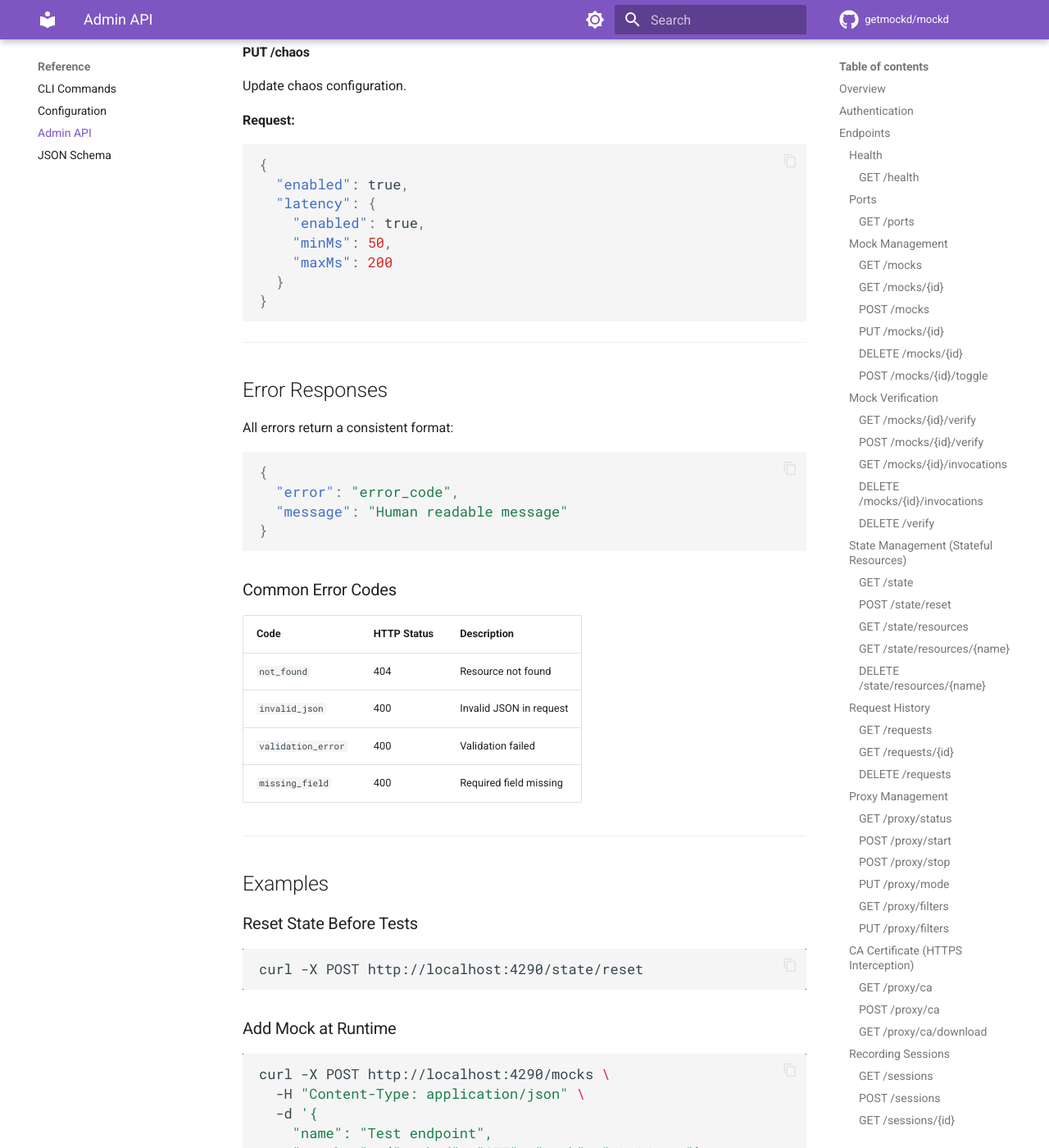
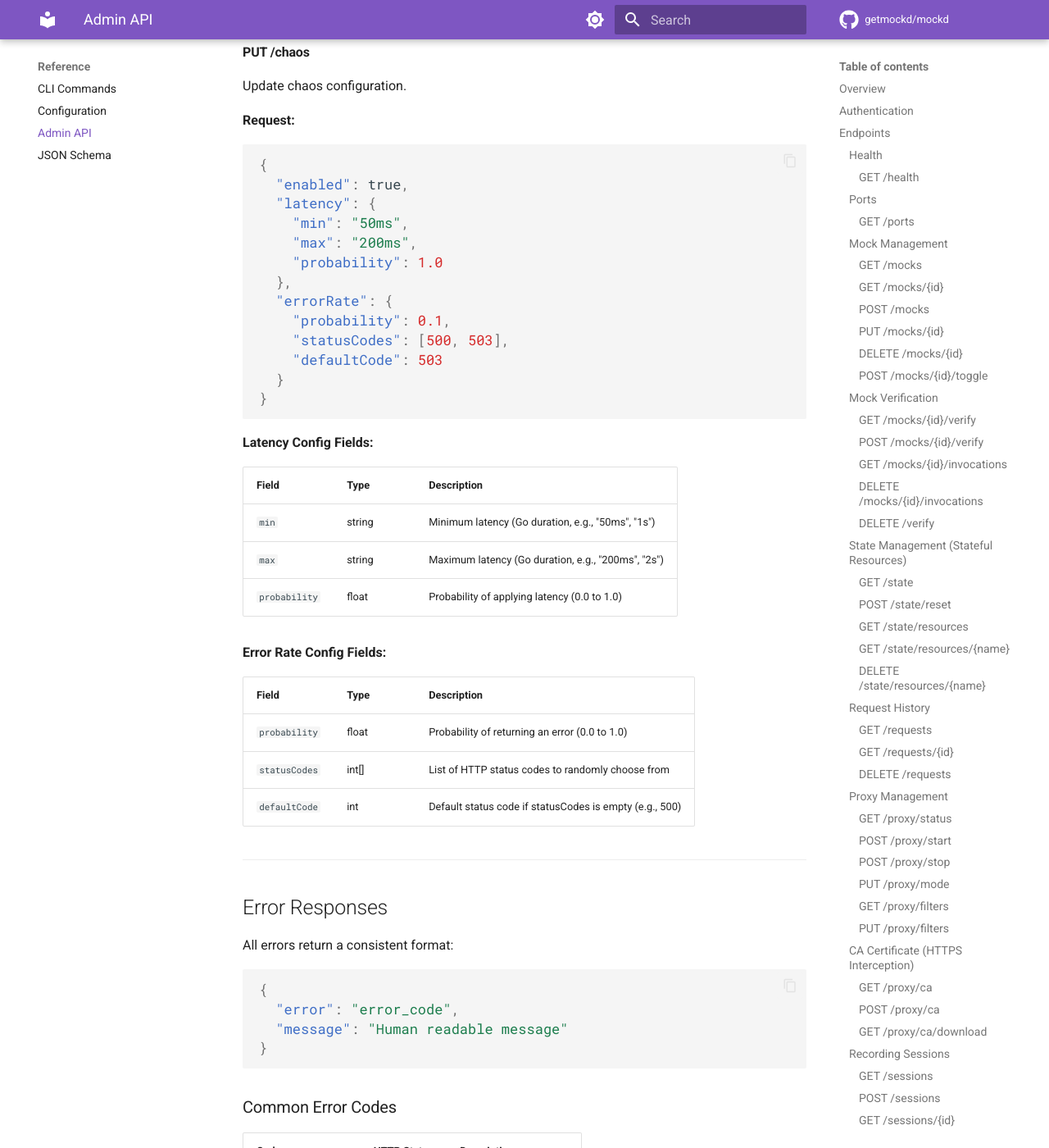
Before and after one commit to getmockd/mockd, an MkDocs documentation site: the page built from docs/reference/admin-api.md, in a window 1280 px wide and 1400 px high, scrolled down 21222 px. Shown: the whole window at 82% size. Built offline with MkDocs 1.6.1 and Material for MkDocs 9.7.7, drawn with Linux system fonts in a browser that asks for light colours; comment, search, counter and statistics services are not loaded; some of the changed text lies outside the part shown.

Commit message:
fix: align chaos API ErrorRateConfig with engine types
- Update ErrorRateConfig to use statusCodes (array) and defaultCode instead of statusCode (single int)
- Update admin-api.md docs to match actual API structure
- Fix chaos latency docs to use string duration format ("100ms") instead of minMs/maxMs integers
- Update chaos_handlers_test.go to use new field names

This fixes the mismatch between the admin client types and the engine types.

````diff
--- a/docs/reference/admin-api.md
+++ b/docs/reference/admin-api.md
@@ -944,14 +944,14 @@ Get current chaos configuration.
 {
   "enabled": true,
   "latency": {
-    "enabled": true,
-    "minMs": 100,
-    "maxMs": 500
+    "min": "100ms",
+    "max": "500ms",
+    "probability": 1.0
   },
   "errorRate": {
-    "enabled": true,
-    "percentage": 10,
-    "statusCode": 500
+    "probability": 0.1,
+    "statusCodes": [500, 502, 503],
+    "defaultCode": 500
   }
 }
 ```
@@ -966,12 +966,33 @@ Update chaos configuration.
 {
   "enabled": true,
   "latency": {
-    "enabled": true,
-    "minMs": 50,
-    "maxMs": 200
+    "min": "50ms",
+    "max": "200ms",
+    "probability": 1.0
+  },
+  "errorRate": {
+    "probability": 0.1,
+    "statusCodes": [500, 503],
+    "defaultCode": 503
   }
 }
 ```
+
+**Latency Config Fields:**
+
+| Field | Type | Description |
+|-------|------|-------------|
+| `min` | string | Minimum latency (Go duration, e.g., "50ms", "1s") |
+| `max` | string | Maximum latency (Go duration, e.g., "200ms", "2s") |
+| `probability` | float | Probability of applying latency (0.0 to 1.0) |
+
+**Error Rate Config Fields:**
+
+| Field | Type | Description |
+|-------|------|-------------|
+| `probability` | float | Probability of returning an error (0.0 to 1.0) |
+| `statusCodes` | int[] | List of HTTP status codes to randomly choose from |
+| `defaultCode` | int | Default status code if statusCodes is empty (e.g., 500) |
 
 ---
 
````
Also changed, not shown: 2 other files.
